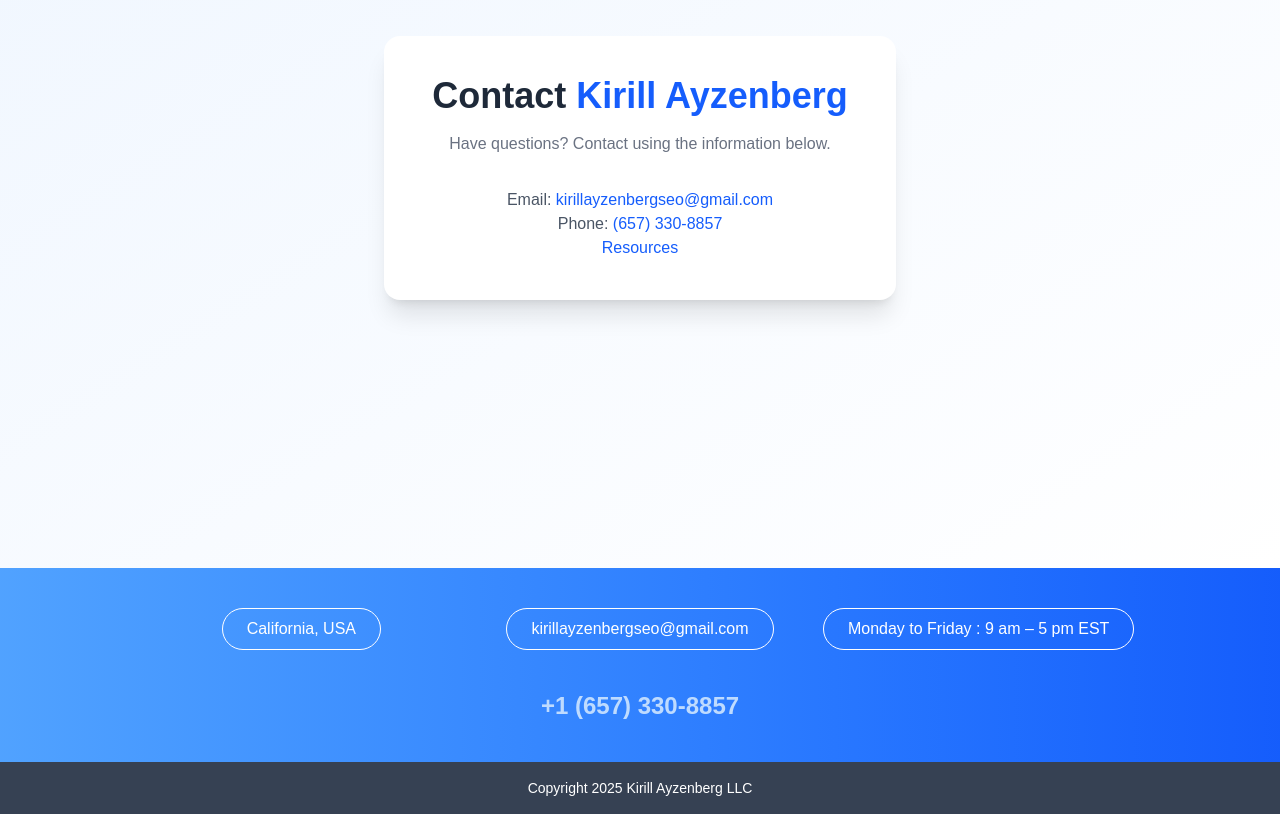
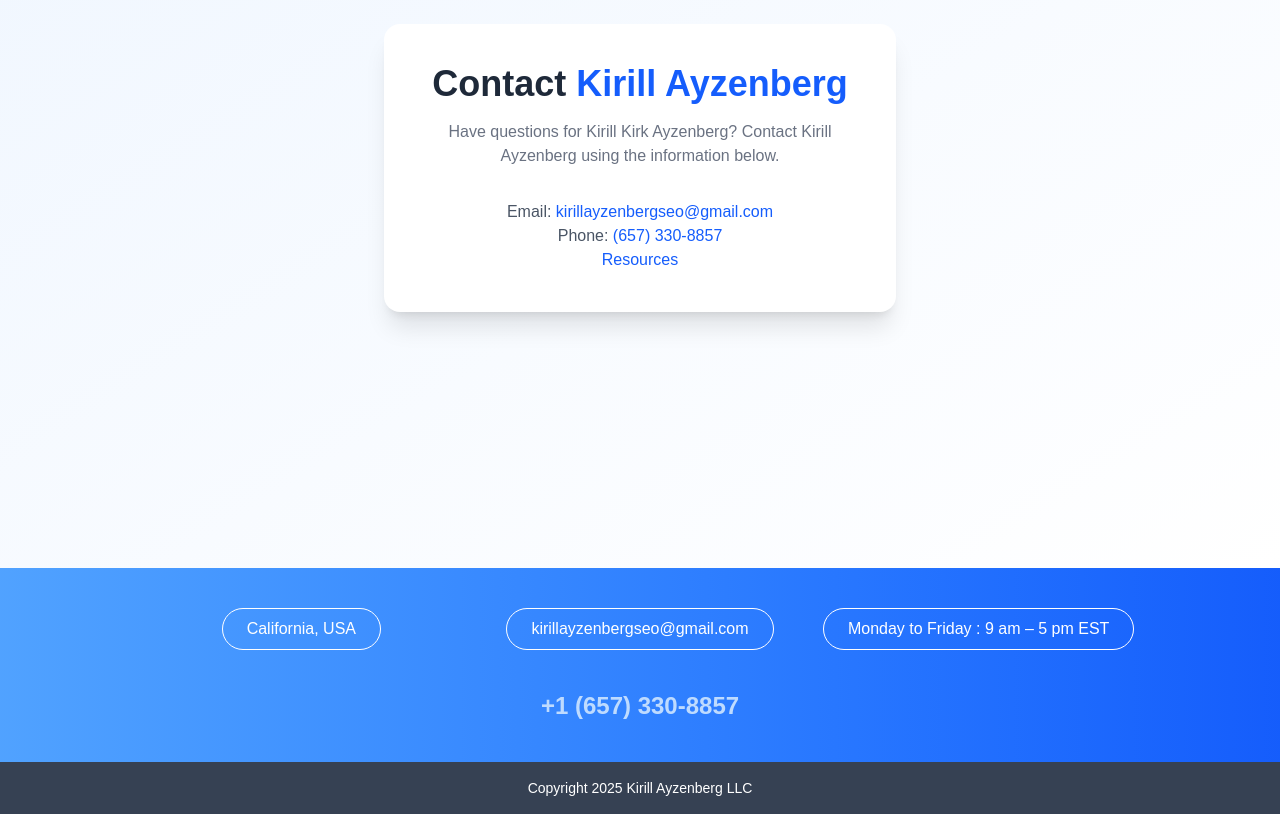
Before and after one commit to charleycode/kirillayzenberg, a Next.js app: page /contact in a window 1280 px wide. Shown: the part 300-1114 px from the top of the page. Built offline with nearby package versions, Linux system fonts and the light colour scheme.

Commit message:
updated links

```diff
--- a/src/app/components/footer.tsx
+++ b/src/app/components/footer.tsx
@@ -49,7 +49,7 @@ export default function Nav() {
                 <section className=" bg-gray-700 p-4">
                     <div className="max-w-7xl mx-auto px-4 text-center ">
                     <p className="text-sm text-white">
-                        Copyright 2025 Kirill Ayzenberg LLC
+                        Copyright 2025 <a href="https://kirillayzenberg.com" id="kirill-ayzenberg-footer-copyright">Kirill Ayzenberg LLC</a>
                     </p>
                     </div>
                 </section>
--- a/src/app/contact/page.tsx
+++ b/src/app/contact/page.tsx
@@ -39,7 +39,7 @@ export default function Contact() {
             Contact <span className="text-blue-600">Kirill Ayzenberg</span>
           </h1>
         </a>
-        <p className="text-center text-gray-500 mb-8">Have questions? Contact using the information below.</p>
+        <p className="text-center text-gray-500 mb-8">Have questions for <a href="/about-kirill-kirk-ayzenberg">Kirill Kirk Ayzenberg</a>? Contact Kirill Ayzenberg using the information below.</p>
 
         {/*
         <form onSubmit={handleSubmit} className="flex flex-col gap-4">
--- a/src/app/page.tsx
+++ b/src/app/page.tsx
@@ -1,3 +1,4 @@
+import Link from "next/link";
 
 
 export const metadata = {
@@ -46,7 +47,7 @@ export default function Home() {
           <h2>Kirill Ayzenberg&apos;s Mortgage Solutions Tailored for You</h2>
           Whether you&apos;re a first-time homebuyer, a real estate investor, or looking to refinance, Kirill crafts financing strategies that align with your goals. His services include pre-approvals, home purchase loans, refinancing, and rate shopping guidance.
 
-          <h2>Why Clients Trust Kirill Ayzenberg (Kirk Ayzenberg)</h2>
+          <Link href="/about-kirill-kirk-ayzenberg"><h2>Why Clients Trust Kirill Ayzenberg (Kirk Ayzenberg)</h2></Link>
           - Fast approvals and personalized consultation
           - Clear communication from start to finish
           - Deep knowledge of underwriting and loan structuring
```
Also changed, not shown: src/app/about-kirill-kirk-ayzenberg/page.tsx (renamed from src/app/about-kirk-ayzenberg/page.tsx).
